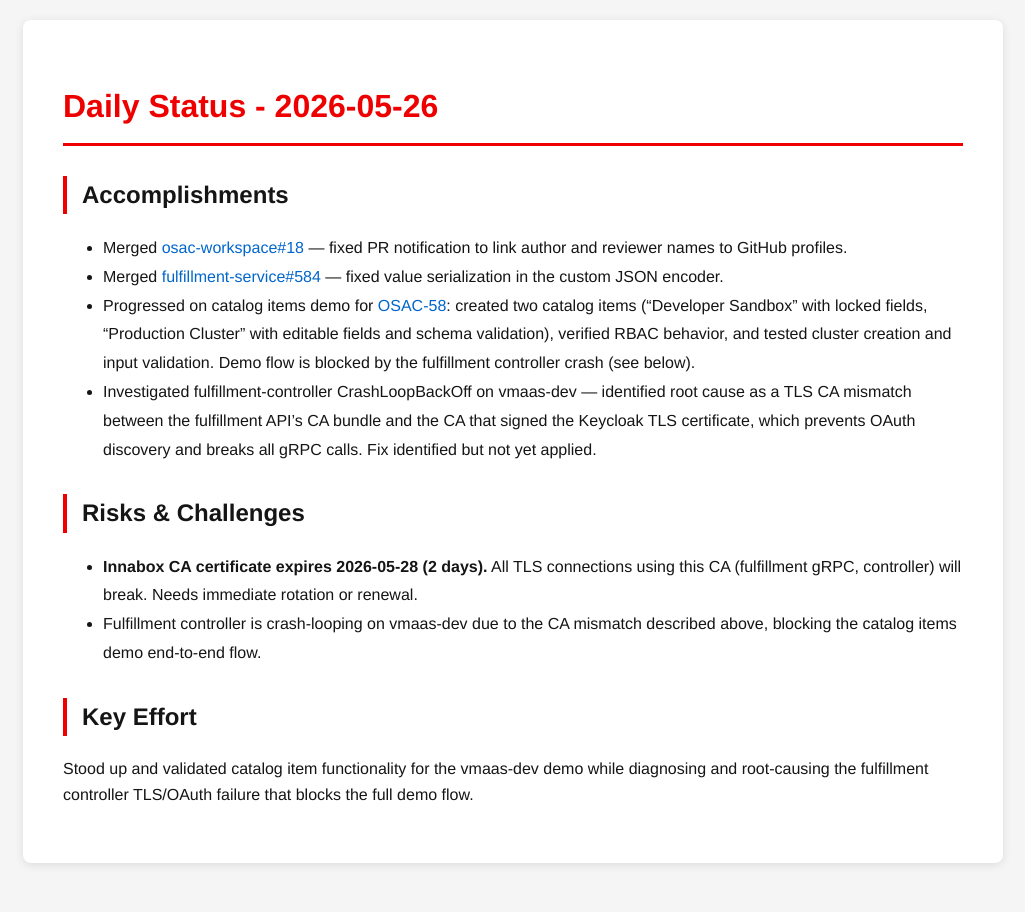
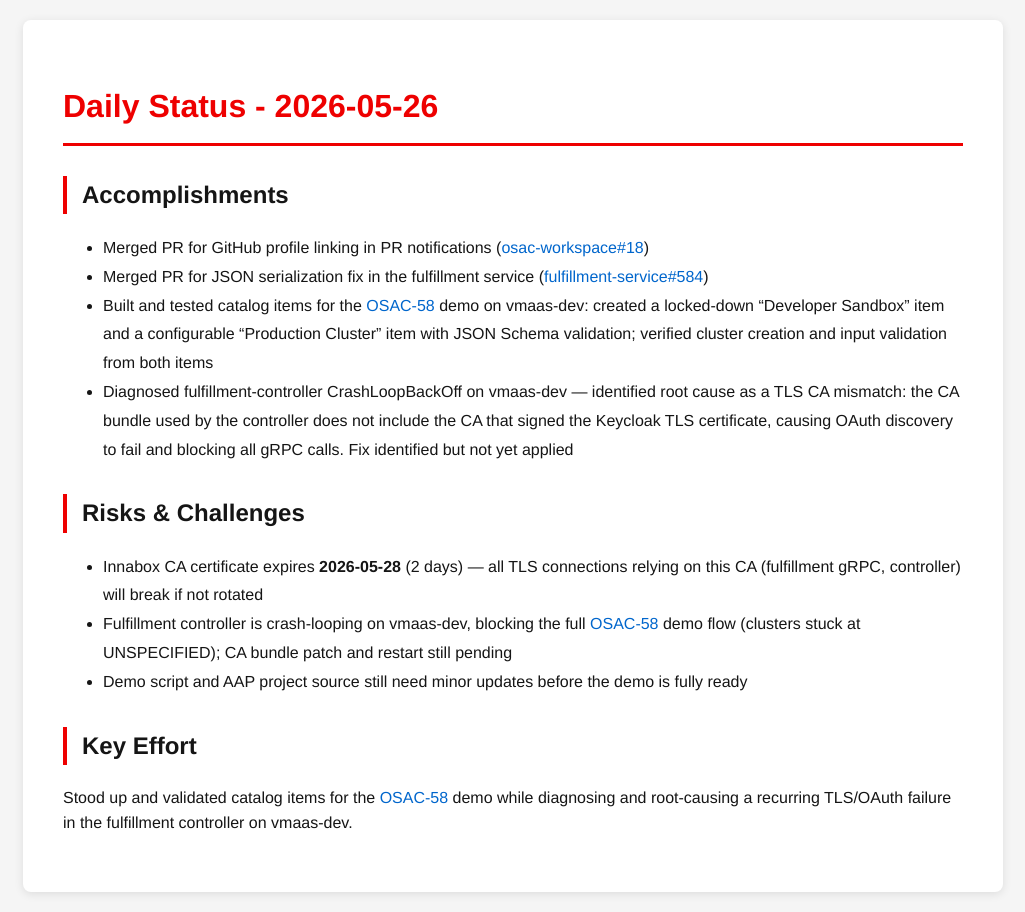
Before and after one commit to tzvatot/daily-status, a Jekyll site: the page built from 2026-05-26.md, in a window 1280 px wide. Shown: the whole page, without its empty margins (127-1152 px from the left). Built offline with Jekyll 4.4.1, drawn with Linux system fonts in a browser that asks for light colours.

Commit message:
Daily status update - 2026-05-26

```diff
--- a/2026-05-26.md
+++ b/2026-05-26.md
@@ -7,14 +7,15 @@ date: 2026-05-26
 # Daily Status - 2026-05-26
 
 ## Accomplishments
-- Merged [osac-workspace#18](https://github.com/osac-project/osac-workspace/pull/18) — fixed PR notification to link author and reviewer names to GitHub profiles.
-- Merged [fulfillment-service#584](https://github.com/osac-project/fulfillment-service/pull/584) — fixed value serialization in the custom JSON encoder.
-- Progressed on catalog items demo for [OSAC-58](https://redhat.atlassian.net/browse/OSAC-58): created two catalog items ("Developer Sandbox" with locked fields, "Production Cluster" with editable fields and schema validation), verified RBAC behavior, and tested cluster creation and input validation. Demo flow is blocked by the fulfillment controller crash (see below).
-- Investigated fulfillment-controller CrashLoopBackOff on vmaas-dev — identified root cause as a TLS CA mismatch between the fulfillment API's CA bundle and the CA that signed the Keycloak TLS certificate, which prevents OAuth discovery and breaks all gRPC calls. Fix identified but not yet applied.
+- Merged PR for GitHub profile linking in PR notifications ([osac-workspace#18](https://github.com/osac-project/osac-workspace/pull/18))
+- Merged PR for JSON serialization fix in the fulfillment service ([fulfillment-service#584](https://github.com/osac-project/fulfillment-service/pull/584))
+- Built and tested catalog items for the [OSAC-58](https://redhat.atlassian.net/browse/OSAC-58) demo on vmaas-dev: created a locked-down "Developer Sandbox" item and a configurable "Production Cluster" item with JSON Schema validation; verified cluster creation and input validation from both items
+- Diagnosed fulfillment-controller CrashLoopBackOff on vmaas-dev — identified root cause as a TLS CA mismatch: the CA bundle used by the controller does not include the CA that signed the Keycloak TLS certificate, causing OAuth discovery to fail and blocking all gRPC calls. Fix identified but not yet applied
 
 ## Risks & Challenges
-- **Innabox CA certificate expires 2026-05-28 (2 days).** All TLS connections using this CA (fulfillment gRPC, controller) will break. Needs immediate rotation or renewal.
-- Fulfillment controller is crash-looping on vmaas-dev due to the CA mismatch described above, blocking the catalog items demo end-to-end flow.
+- Innabox CA certificate expires **2026-05-28** (2 days) — all TLS connections relying on this CA (fulfillment gRPC, controller) will break if not rotated
+- Fulfillment controller is crash-looping on vmaas-dev, blocking the full [OSAC-58](https://redhat.atlassian.net/browse/OSAC-58) demo flow (clusters stuck at UNSPECIFIED); CA bundle patch and restart still pending
+- Demo script and AAP project source still need minor updates before the demo is fully ready
 
 ## Key Effort
-Stood up and validated catalog item functionality for the vmaas-dev demo while diagnosing and root-causing the fulfillment controller TLS/OAuth failure that blocks the full demo flow.
+Stood up and validated catalog items for the [OSAC-58](https://redhat.atlassian.net/browse/OSAC-58) demo while diagnosing and root-causing a recurring TLS/OAuth failure in the fulfillment controller on vmaas-dev.
```
